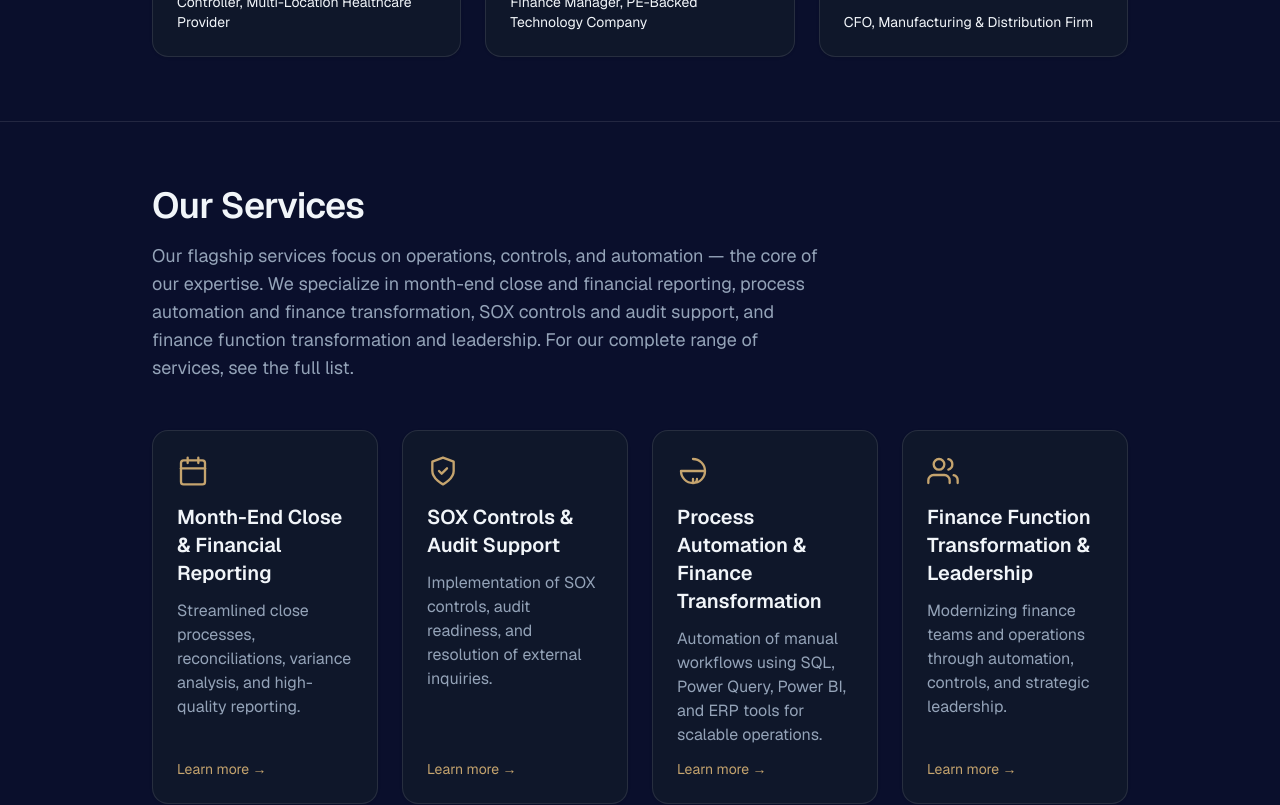
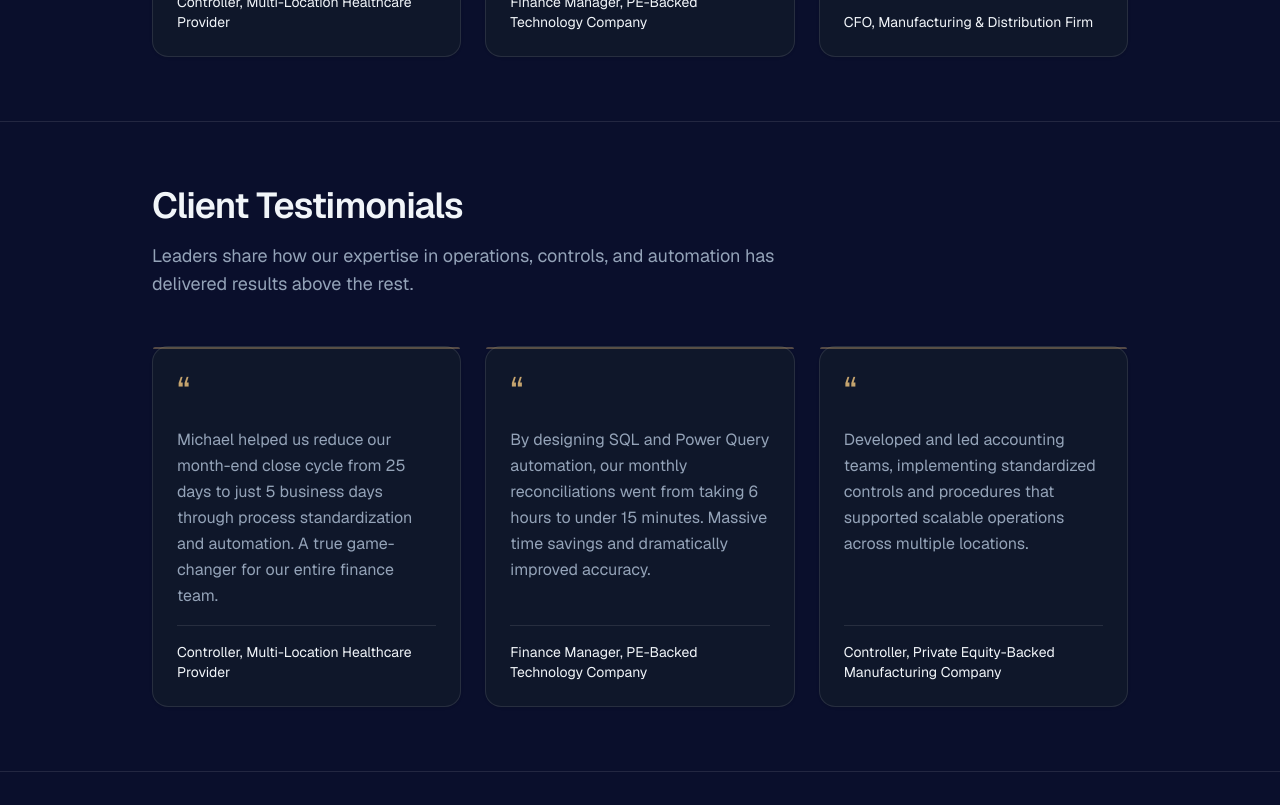
Before and after one commit to michaelhart2044-del/michael-hart-consulting, a Next.js app in the folder website/: page / in a window 1280 px wide. Shown: the part 2000-2805 px from the top of the page. Built offline with nearby package versions, Linux system fonts and the light colour scheme.

Commit message:
feat: add conservative Client Testimonials section with 2-3 anonymized quotes on homepage to highlight strengths in operations, controls, and automation (and why above the rest). Uses existing ResultCard for consistency. Easy to remove if needed. Build + lint clean.

```diff
--- a/website/app/(marketing)/page.tsx
+++ b/website/app/(marketing)/page.tsx
@@ -2,6 +2,7 @@ import Link from 'next/link';
 import type { Metadata } from 'next';
 import { services, flagshipServiceSlugs } from '@/lib/services';
 import { site } from '@/lib/site';
+import ResultCard from '@/components/ResultCard';
 
 export const metadata: Metadata = {
   title: 'Expert Financial Advisory',
@@ -219,6 +220,33 @@ export default function Home() {
         </div>
       </section>
 
+      {/* Client Testimonials */}
+      <section className="border-t border-white/10 bg-background py-12 md:py-16">
+        <div className="max-w-5xl mx-auto px-6">
+          <div className="max-w-2xl mb-12">
+            <h2 className="text-3xl md:text-4xl font-semibold tracking-tight">Client Testimonials</h2>
+            <p className="mt-4 text-base md:text-lg text-muted">
+              Leaders share how our expertise in operations, controls, and automation has delivered results above the rest.
+            </p>
+          </div>
+
+          <div className="grid md:grid-cols-2 lg:grid-cols-3 gap-6">
+            <ResultCard
+              quote="Michael helped us reduce our month-end close cycle from 25 days to just 5 business days through process standardization and automation. A true game-changer for our entire finance team."
+              attribution="Controller, Multi-Location Healthcare Provider"
+            />
+            <ResultCard
+              quote="By designing SQL and Power Query automation, our monthly reconciliations went from taking 6 hours to under 15 minutes. Massive time savings and dramatically improved accuracy."
+              attribution="Finance Manager, PE-Backed Technology Company"
+            />
+            <ResultCard
+              quote="Developed and led accounting teams, implementing standardized controls and procedures that supported scalable operations across multiple locations."
+              attribution="Controller, Private Equity-Backed Manufacturing Company"
+            />
+          </div>
+        </div>
+      </section>
+
       {/* Our Services */}
       <section id="services" className="border-t border-white/10 bg-background py-12 md:py-16">
         <div className="max-w-5xl mx-auto px-6">
```
